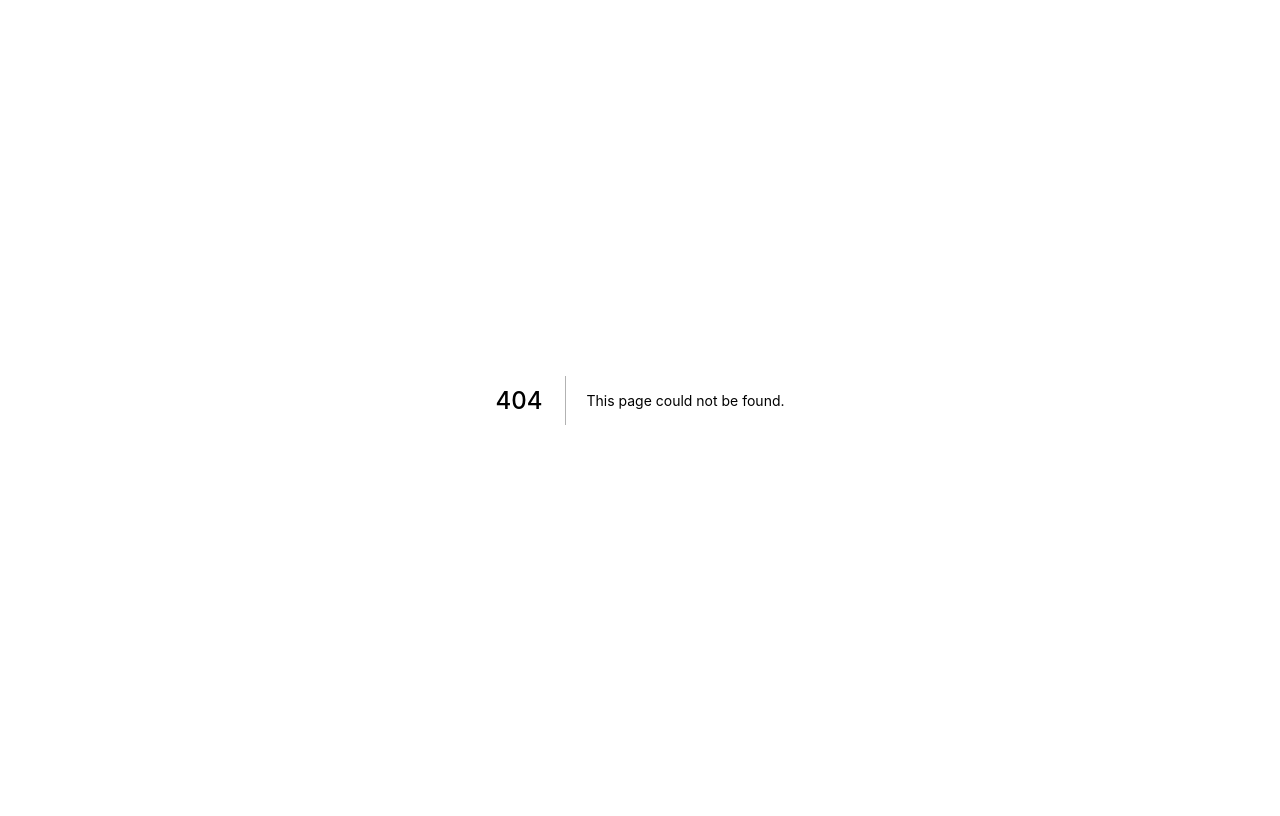
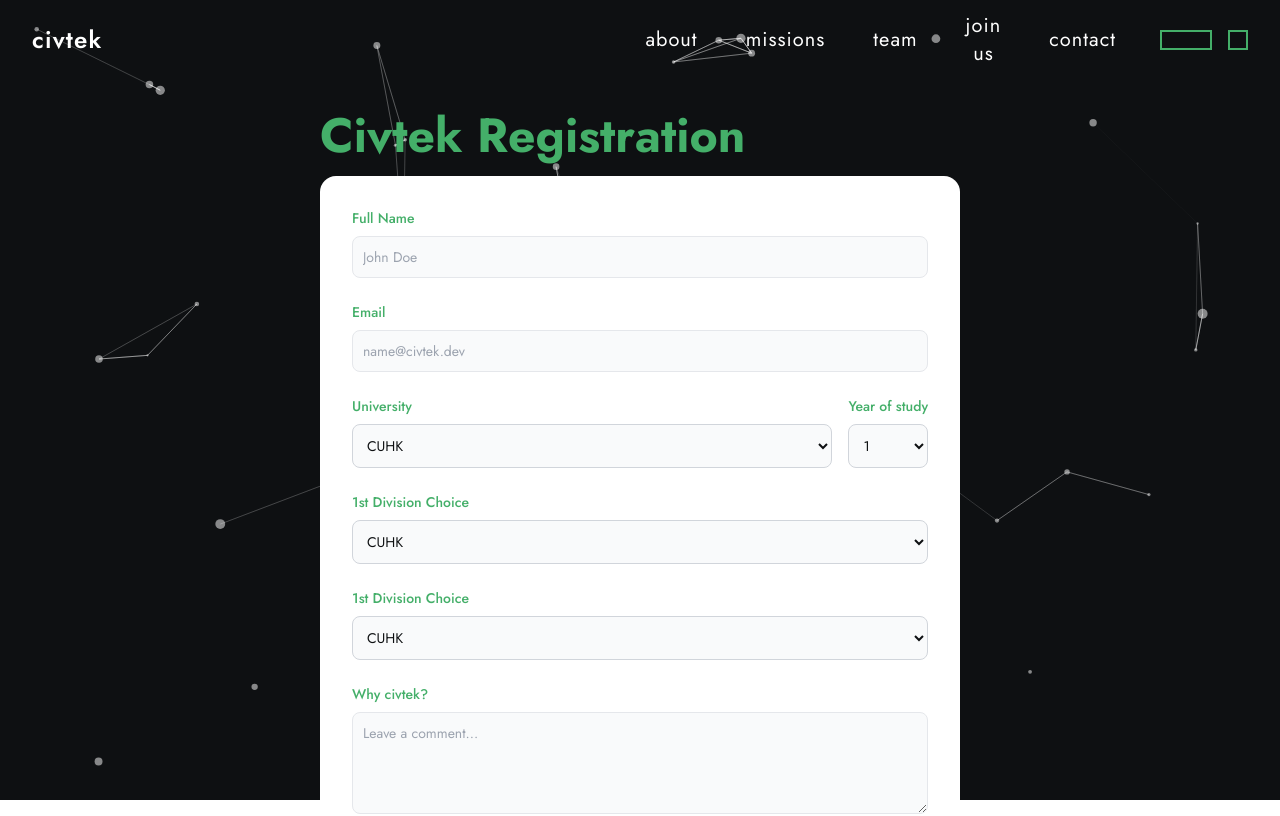
Before and after one commit to civtek/profile, a Next.js app: page /join in a window 1280 px wide. Before the commit this address had no page. Shown: the top 816 px of the page. Built offline with nearby package versions, Linux system fonts and the light colour scheme.

Commit message:
create form for recruitment in /join

```diff
--- a/src/pages/_app.js
+++ b/src/pages/_app.js
@@ -1,7 +1,10 @@
 import '../styles/globals.css'
+import { Navbar } from "../components/Navbar";
 
 function MyApp({ Component, pageProps }) {
-  return <Component {...pageProps} />
+  return (
+  <Component {...pageProps} className='absolute top-0 z-100'/>
+  )
 }
 
 export default MyApp
--- /dev/null
+++ b/src/pages/join/index.js
@@ -0,0 +1,182 @@
+import Head from "next/head";
+import { Navbar } from "../../components/Navbar";
+import Particles from "react-particles";
+import { loadFull } from "tsparticles";
+import { useCallback } from "react";
+
+export default function Join() {
+  const particlesInit = useCallback(async (engine) => {
+    console.log(engine);
+    // you can initiate the tsParticles instance (engine) here, adding custom shapes or presets
+    // this loads the tsparticles package bundle, it's the easiest method for getting everything ready
+    // starting from v2 you can add only the features you need reducing the bundle size
+    await loadFull(engine);
+  }, []);
+
+  const particlesLoaded = useCallback(async (container) => {
+    await console.log(container);
+  }, []);
+
+  return (
+    <div>
+      <Head>
+        <title>civtek</title>
+        <link rel="icon" href="/favicon.ico" />
+      </Head>
+      <main className="overflow-hidden h-full flex flex-col">
+        <Navbar></Navbar>
+        <Particles
+          id="tsparticles"
+          init={particlesInit}
+          loaded={particlesLoaded}
+          options={{
+            background: {
+              color: {
+                value: "#0E1012",
+              },
+            },
+            fpsLimit: 120,
+            interactivity: {
+              events: {
+                onClick: {
+                  enable: true,
+                  mode: "push",
+                },
+                onHover: {
+                  enable: true,
+                  mode: "repulse",
+                },
+                resize: true,
+              },
+              modes: {
+                push: {
+                  quantity: 4,
+                },
+                repulse: {
+                  distance: 200,
+                  duration: 0.4,
+                },
+              },
+            },
+            particles: {
+              color: {
+                value: "#ffffff",
+              },
+              links: {
+                color: "#ffffff",
+                distance: 150,
+                enable: true,
+                opacity: 0.5,
+                width: 1,
+              },
+              collisions: {
+                enable: true,
+              },
+              move: {
+                directions: "none",
+                enable: true,
+                outModes: {
+                  default: "bounce",
+                },
+                random: false,
+                speed: 1,
+                straight: false,
+              },
+              number: {
+                density: {
+                  enable: true,
+                  area: 800,
+                },
+                value: 40,
+              },
+              opacity: {
+                value: 0.5,
+              },
+              shape: {
+                type: "circle",
+              },
+              size: {
+                value: { min: 1, max: 5 },
+              },
+            },
+            detectRetina: true,
+          }}
+        />
+        <div className="w-screen h-full z-50 flex flex-col items-center justify-center my-8">
+          <div className="text-primary text-5xl font-bold w-1/2 mb-4">
+            Civtek Registration
+          </div>
+          <div className="w-1/2 h-full bg-white rounded-2xl p-8">
+            <form>
+              <div className="mb-6">
+                <label for="email" className="block mb-2 text-sm font-medium text-primary">Full Name</label>
+                <input type="email" id="email" className="bg-gray-50 border text-dark text-sm rounded-lg block w-full p-2.5" placeholder="John Doe" required />
+              </div>
+              <div className="mb-6">
+                <label for="email" className="block mb-2 text-sm font-medium text-primary">Email</label>
+                <input type="email" id="email" className="bg-gray-50 border text-dark text-sm rounded-lg block w-full p-2.5" placeholder="name@civtek.dev" required />
+              </div>
+              <div className="mb-6 flex flex-row justify-between">
+                <div className="w-5/6">
+                  <label for="university" className="block mb-2 text-sm font-medium text-primary">University</label>
+                  <select id="university" className="bg-gray-50 border border-gray-300 text-dark text-sm rounded-lg block w-full p-2.5 ">
+                    <option>CUHK</option>
+                    <option>HKUST</option>
+                    <option>HKU</option>
+                    <option>CityU</option>
+                    <option>PolyU</option>
+                    <option>HKBU</option>
+                  </select>
+                </div>
+                <div>
+                  <label for="years" className="block mb-2 text-sm font-medium text-primary">Year of study</label>
+                  <select id="years" className="bg-gray-50 border border-gray-300 text-dark text-sm rounded-lg block w-full p-2.5 ">
+                    <option>1</option>
+                    <option>2</option>
+                    <option>3</option>
+                    <option>4</option>
+                    <option>5</option>
+                    <option>6</option>
+                  </select>
+                </div>
+              </div>
+              <div className="mb-6">
+                  <label for="firstchoice" className="block mb-2 text-sm font-medium text-primary">1st Division Choice</label>
+                  <select id="firstchoice" className="bg-gray-50 border border-gray-300 text-dark text-sm rounded-lg block w-full p-2.5 ">
+                    <option>CUHK</option>
+                    <option>HKUST</option>
+                    <option>HKU</option>
+                    <option>CityU</option>
+                    <option>PolyU</option>
+                    <option>HKBU</option>
+                  </select>
+                </div>
+
+                <div className="mb-6">
+                  <label for="firstchoice" className="block mb-2 text-sm font-medium text-primary">1st Division Choice</label>
+                  <select id="firstchoice" className="bg-gray-50 border border-gray-300 text-dark text-sm rounded-lg block w-full p-2.5 ">
+                    <option>CUHK</option>
+                    <option>HKUST</option>
+                    <option>HKU</option>
+                    <option>CityU</option>
+                    <option>PolyU</option>
+                    <option>HKBU</option>
+                  </select>
+                </div>
+              <div className="mb-6">
+                <label for="message" className="block mb-2 text-sm font-medium text-primary">Why civtek?</label>
+                <textarea id="message" rows="4" className="block p-2.5 w-full border text-sm text-dark bg-gray-50 rounded-lg" placeholder="Leave a comment..."></textarea>
+              </div>
+
+              <div className="mb-6">
+                <label className="lock mb-2 text-sm font-medium text-primary rounded-lg" for="cv">Upload file</label>
+                <input className="block w-full text-sm text-dark bg-gray-50 rounded-lg border border-gray-300 cursor-pointer " aria-describedby="cv" id="cv" type="file"/>
+              </div>
+              <button type="submit" className="text-white bg-dark hover:bg-primary font-medium rounded-lg text-sm w-full sm:w-auto px-5 py-2.5 text-center ">Submit</button>
+            </form>
+          </div>
+        </div>
+      </main>
+    </div>
+  );
+}
```
